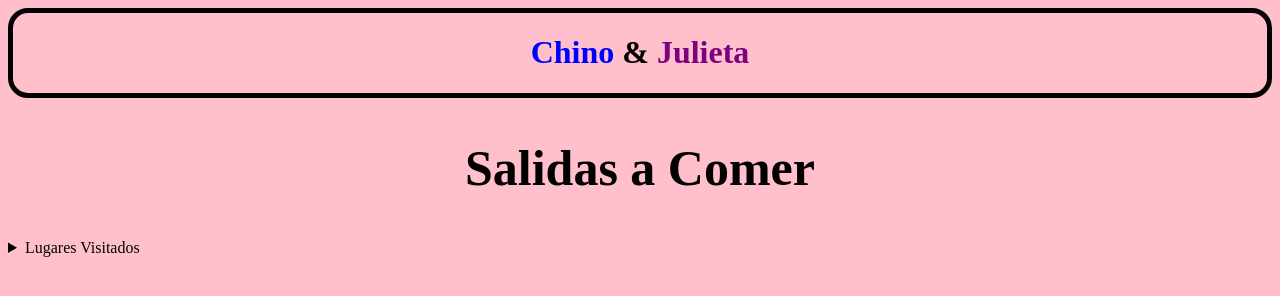
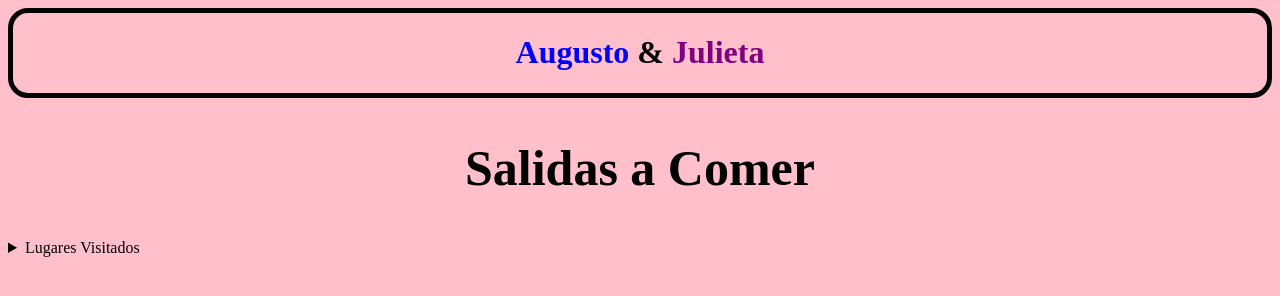
Before and after one commit to ChinoBrito/juliet, a plain HTML site: page index.html in a window 1280 px wide. Drawn offline with Linux system fonts and the light colour scheme.

Commit message:
correctivo

```diff
--- a/index.html
+++ b/index.html
@@ -2,7 +2,7 @@
 <html>
 <head>
  <link rel="stylesheet" href="style.css">
- <header><h1><span>Chino</span> & <span id="juli">Julieta</span></h1></header>
+ <header><h1><span>Augusto</span> & <span id="juli">Julieta</span></h1></header>
 </head>
 <body>
 <main>
```
